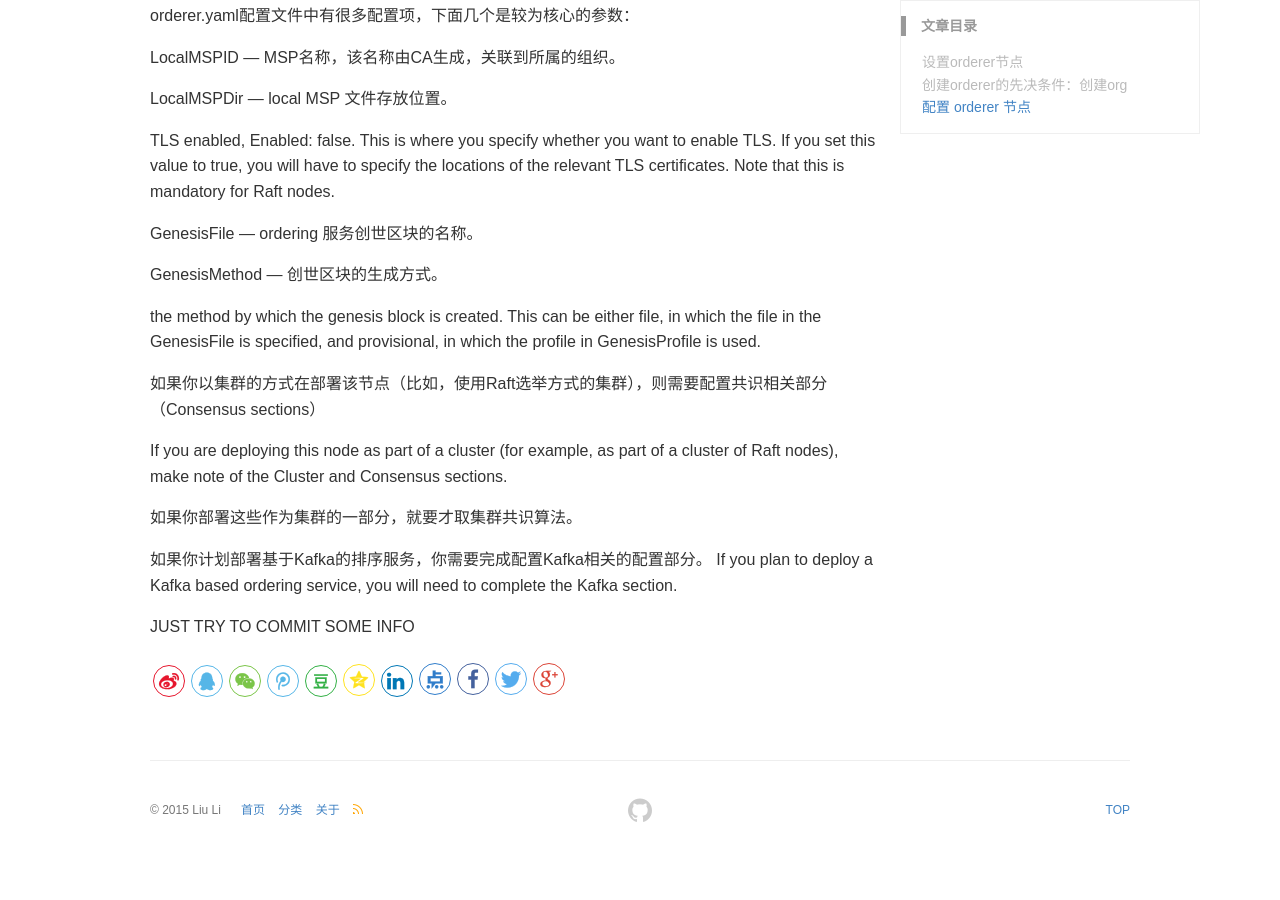
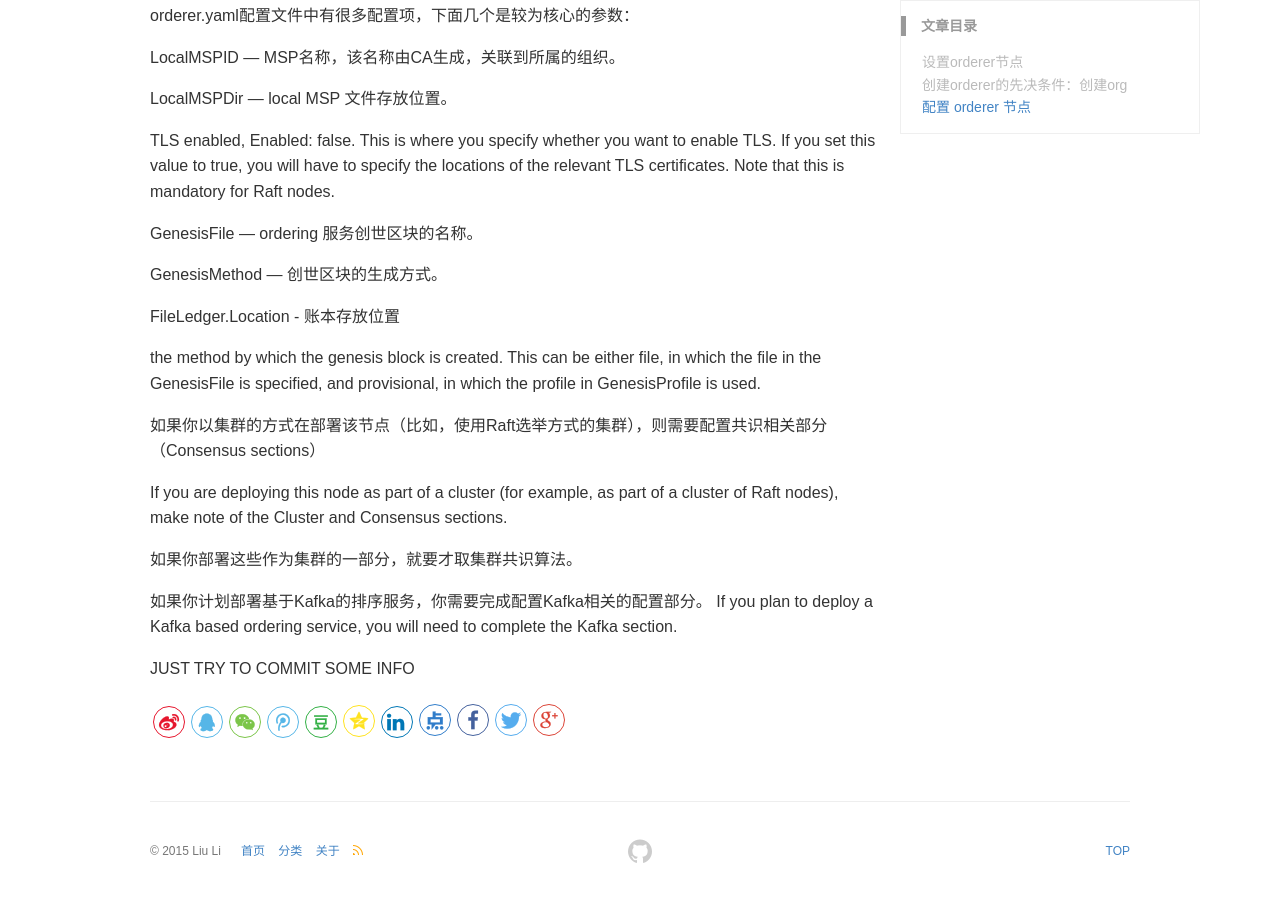
Before and after one commit to nox60/nox60.github.io, a Jekyll site: the page built from _posts/2019-7-24-orderer.md, in a window 1280 px wide and 900 px high, scrolled down 806 px. Built offline with Jekyll 4.4.1, drawn with Linux system fonts in a browser that asks for light colours; our own code applies the rules of GitHub Pages for plain Markdown files; comment, search, counter and statistics services are not loaded; before the commit the page ends 1665 px from its top, so only the background shows below that.

Commit message:
Update 2019-7-24-orderer.md

```diff
--- a/_posts/2019-7-24-orderer.md
+++ b/_posts/2019-7-24-orderer.md
@@ -32,6 +32,8 @@ GenesisFile — ordering 服务创世区块的名称。
 
 GenesisMethod — 创世区块的生成方式。
 
+FileLedger.Location - 账本存放位置
+
 the method by which the genesis block is created. This can be either file, in which the file in the GenesisFile is specified, and provisional, in which the profile in GenesisProfile is used.
 
 如果你以集群的方式在部署该节点（比如，使用Raft选举方式的集群），则需要配置共识相关部分（Consensus sections）
```
